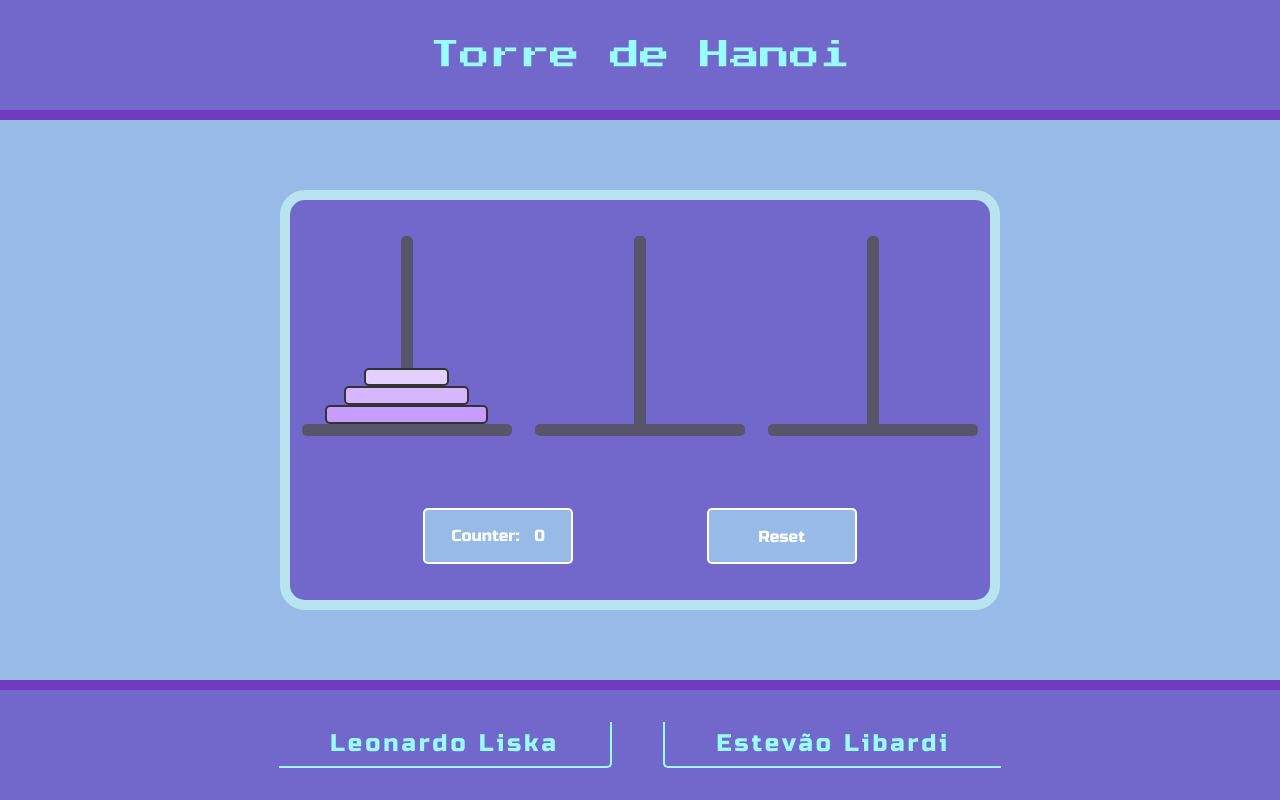
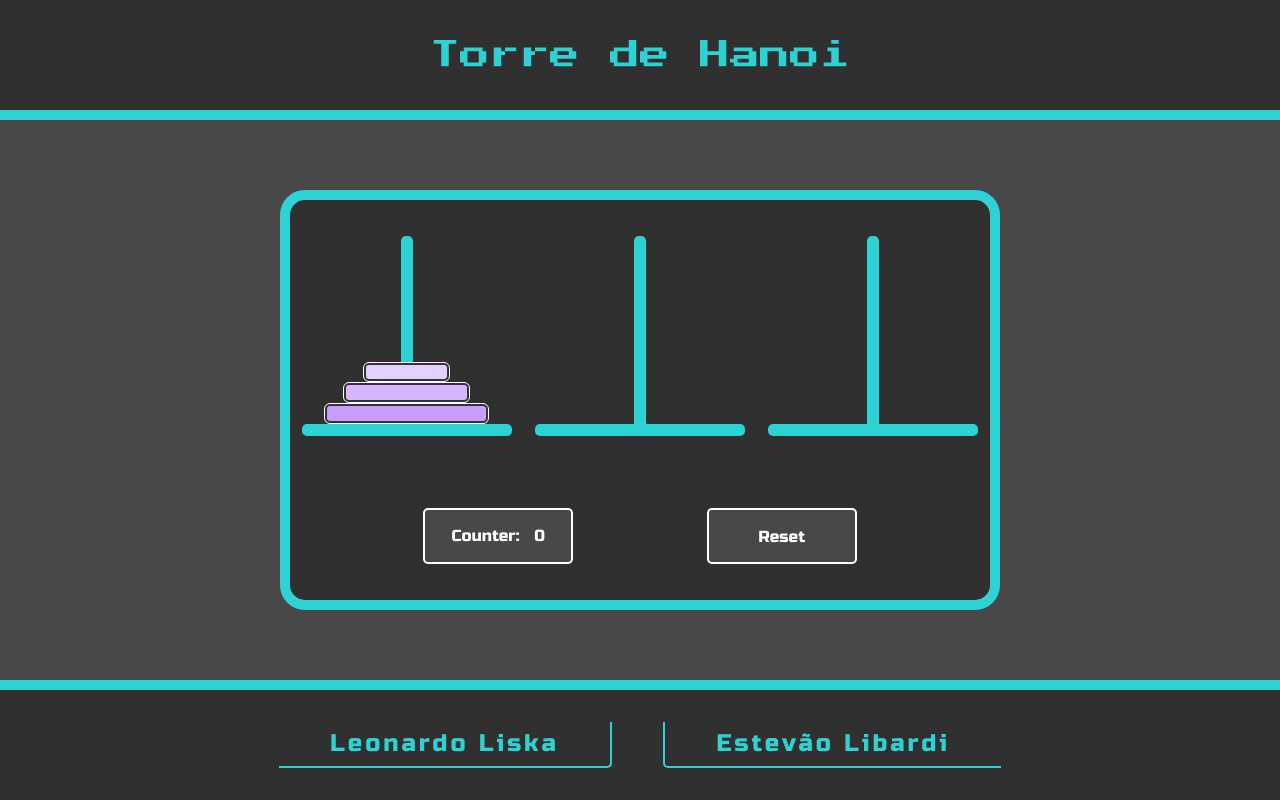
Before and after one commit to leonardoliska/Torre-de-Hanoi, a plain HTML site: page index.html in a window 1280 px wide. Both pictures are taken after a click on the button "Easy". Drawn offline with Linux system fonts and the light colour scheme.

Commit message:
Cores diferentes

```diff
--- a/css/style.css
+++ b/css/style.css
@@ -2,20 +2,15 @@
 
 :root {
     --color-light: #fff;
-    --color-primary: #6E3CBC;
-    --color-secondary-1: #7267CB;
-    --color-secondary-2: #98BAE7;
-    --color-secondary-3: #B8E4F0;
-    --color-secondary-4: #99FEFF;
-    --color-secondary-5: #575569;
-
-
+    --color-primary: #2dd2d2;
+    --color-dark-1: #303030;
+    --color-dark-2: #484848;
 }
 
 /* HEADER */
 header {
     box-sizing: border-box;
-    background-color: var(--color-secondary-1);
+    background-color: var(--color-dark-1);
     font-family: "Press Start 2P";
     text-align: center;
     display: flex;
@@ -28,14 +23,14 @@ header {
 header h1 {
     width: 100%;
     font-size: 20px;
-    color: var(--color-secondary-4);
+    color: var(--color-primary);
 }
 
 /* FOOTER */
 footer {
     box-sizing: border-box;
-    color: var(--color-secondary-4);
-    background-color: var(--color-secondary-1);
+    color: var(--color-primary);
+    background-color: var(--color-dark-1);
     height: 15vh;
     display: flex;
     justify-content: center;
@@ -49,13 +44,13 @@ footer p {
     margin: 0 2%;
     font-size: 18px;
     letter-spacing: 3px;
-    border-bottom: 2px solid var(--color-secondary-4);
-    border-left: 2px solid var(--color-secondary-4);
+    border-bottom: 2px solid var(--color-primary);
+    border-left: 2px solid var(--color-primary);
     border-radius: 0 0 0 5px;
 }
 footer p:first-child {
     text-align: right;
-    border-right: 2px solid var(--color-secondary-4);
+    border-right: 2px solid var(--color-primary);
     border-left: 0;
     border-radius: 0 0 5px 0;
 }
@@ -63,7 +58,7 @@ footer p:first-child {
 
 /* MAIN */
 main {
-    background-color: var(--color-secondary-2);
+    background-color: var(--color-dark-2);
     height: 70vh;
     min-height: 320px;
     padding: 0 5%;
@@ -76,7 +71,7 @@ main {
 
 /* GAME */
 #game-container {
-    background-color: var(--color-secondary-1);
+    background-color: var(--color-dark-1);
     height: 50vh;
     width: 100%;
     min-height: 240px;
@@ -84,7 +79,7 @@ main {
     display: flex;
     align-items: center;
     flex-wrap: wrap;
-    border: 10px solid var(--color-secondary-3);
+    border: 10px solid var(--color-primary);
     border-radius: 25px;
 }
 
@@ -105,7 +100,7 @@ main {
 .x-line {
     width: 90%;
     height: 12px;
-    background-color: var(--color-secondary-5);
+    background-color: var(--color-primary);
     border-radius: 5px;
     position: absolute;
     bottom: 0%;
@@ -115,7 +110,7 @@ main {
 .y-line {
     width: 12px;
     height: 100%;
-    background-color: var(--color-secondary-5);
+    background-color: var(--color-primary);
     border-radius: 5px;
     position: absolute;
     bottom: 0%;
@@ -129,6 +124,8 @@ main {
     z-index: 10;
     transition-duration: 0.1s;
     border: 2px solid #333;
+    outline: 1px solid #fff;
+    margin: 1px 0;
     box-sizing: border-box;
 }
 .piece-selected {
@@ -136,19 +133,41 @@ main {
 }
 
 #game-info {
-    background-color: var(--color-secondary-1);
+    background-color: var(--color-dark-1);
     width: 100%;
     min-height: 45px;
     display: flex;
     align-items: center;
     justify-content: space-evenly;
 }
+
+#game-info button {
+    box-sizing: border-box;
+    min-height: 28px;
+    width: 35%;
+    height: 7vh;
+    background-color: var(--color-dark-2);
+    color: var(--color-light);
+    font-family: 'Russo One';
+    border: 2px solid var(--color-light);
+    font-size: 16px;
+    border-radius: 5px;
+    min-width: 110px;
+    max-width: 150px;
+    letter-spacing: 1
+}
+    #game-info button:hover {
+        background-color: var(--color-primary);
+        cursor: pointer;
+        transition-duration: 0.2s;
+}
+
 #counter {
     box-sizing: border-box;
     width: 35%;
     height: 7vh;
     min-height: 28px;
-    background-color: var(--color-secondary-2);
+    background-color: var(--color-dark-2);
     color: var(--color-light);
     font-family: 'Russo One';
     display: flex;
@@ -162,26 +181,6 @@ main {
 
 }
 
-#reset-button {
-    box-sizing: border-box;
-    min-height: 28px;
-    width: 35%;
-    height: 7vh;
-    background-color: var(--color-secondary-2);
-    color: var(--color-light);
-    font-family: 'Russo One';
-    border: 2px solid var(--color-light);
-    font-size: 16px;
-    border-radius: 5px;
-    min-width: 110px;
-    max-width: 150px;
-    letter-spacing: 1                                                                                                                            px;
-}
-    #reset-button:hover {
-        background-color: var(--color-primary);
-        cursor: pointer;
-        transition-duration: 0.2s;
-    }
 
 /* Difficulty */
 #difficulty {
@@ -206,7 +205,7 @@ main {
     padding: 5px 25px;
     border-radius: 5px;
     font-size: 16px;
-    background-color: var(--color-secondary-2);
+    background-color: var(--color-dark-2);
     color: var(--color-light);
     border: 2px solid var(--color-light);
     width: 70%;
@@ -244,13 +243,16 @@ main {
 .closeButton {
     color: var(--color-light);
     font-family: 'Russo One';
-    background-color: var(--color-secondary-1);
+    background-color: var(--color-dark-2);
     border: 2px solid var(--color-primary);
     border-radius: 5px;
-    height: 30px;
-    font-size: 16px;
+    height: 35px;
+    font-size: 18px;
     letter-spacing: 1px;
     width: 60%;
+    max-width: 200px;
+    display: block;
+    margin: 20px auto 0;
 }
     .closeButton:hover {
         background-color: var(--color-primary);
```
